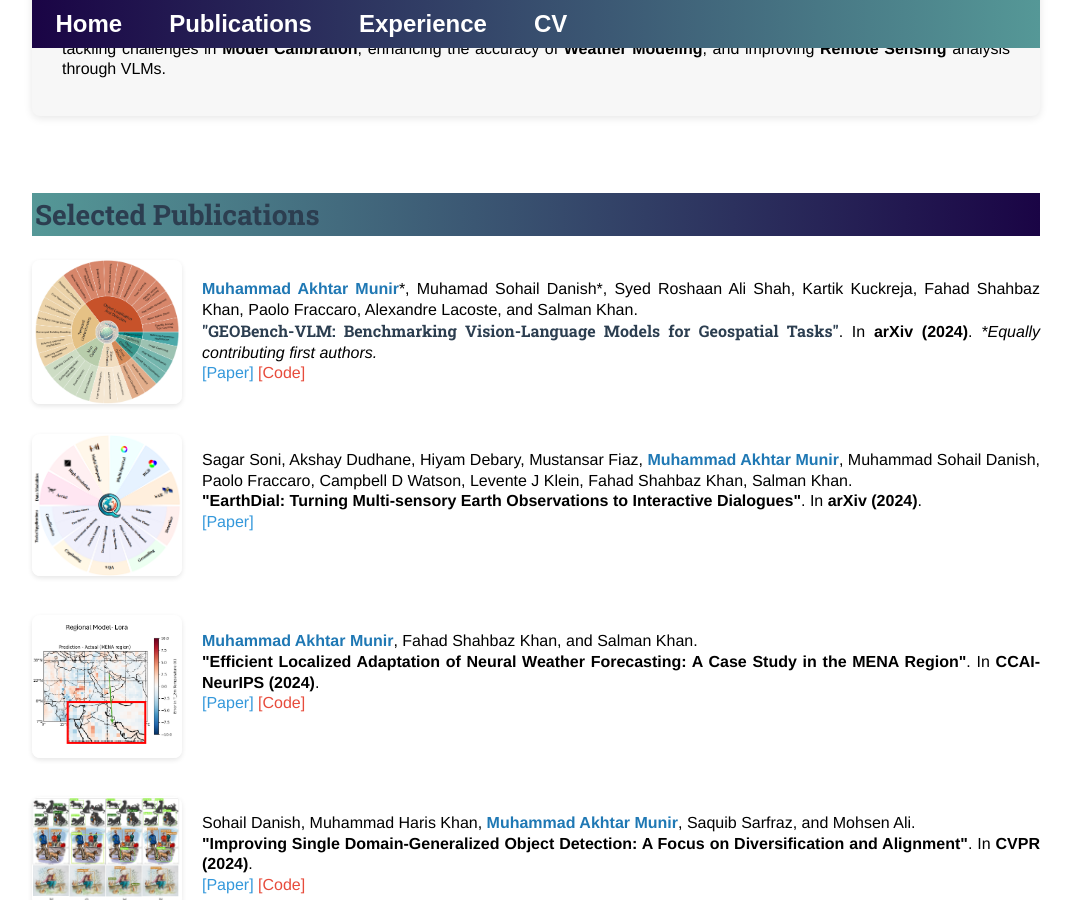
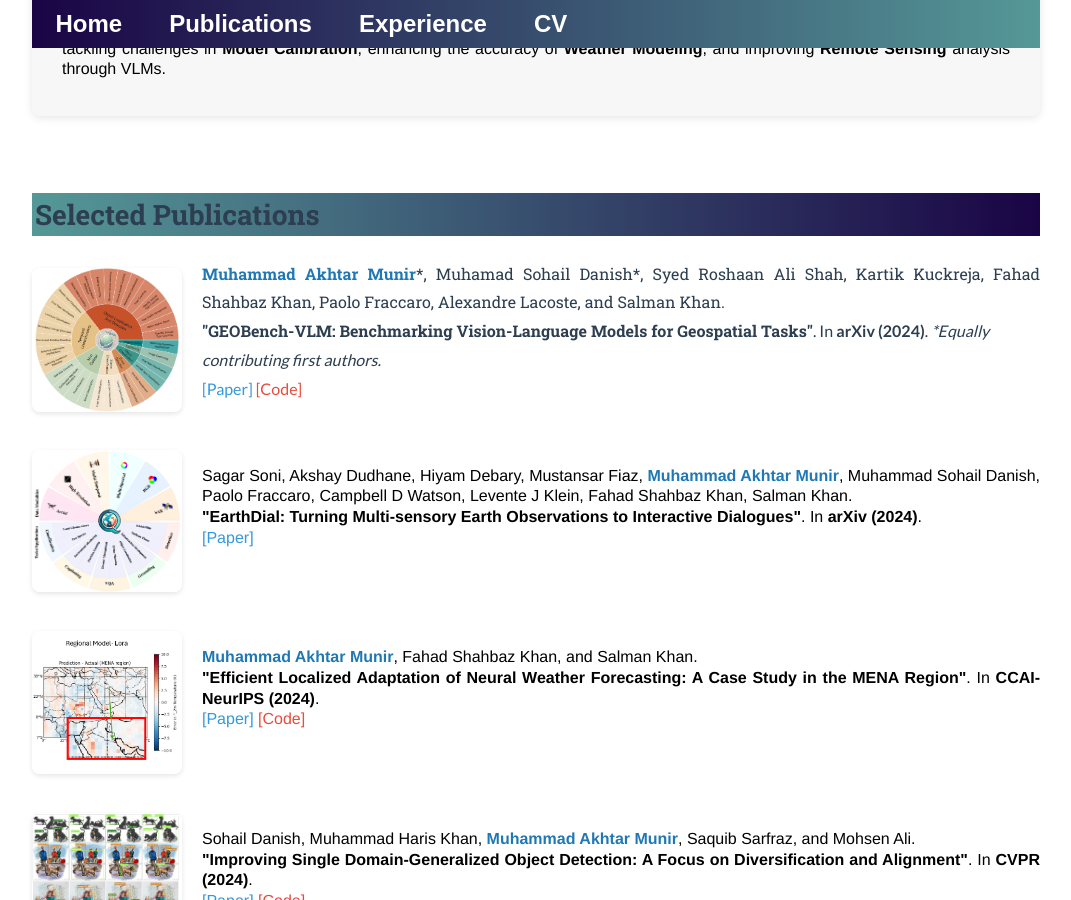
Before and after one commit to akhtarvision/akhtarvision.github.io, a Jekyll site: the page built from index.html, in a window 1280 px wide and 900 px high, scrolled down 392 px. Shown: the whole window, without its empty margins (104-1175 px from the left). Built offline with Jekyll 4.4.1, drawn with Linux system fonts in a browser that asks for light colours.

Commit message:
Update index.html

```diff
--- a/index.html
+++ b/index.html
@@ -61,7 +61,9 @@
             <!-- Publication Details -->
             <div style="flex: 1;">
                 <p style="margin: 0;">
-                    <b style="color: #1f78b4;">Muhammad Akhtar Munir</b>*, Muhamad Sohail Danish*, Syed Roshaan Ali Shah, Kartik Kuckreja, Fahad Shahbaz Khan, Paolo Fraccaro, Alexandre Lacoste, and Salman Khan.<br>
+                    <p style="font-family: 'Roboto Slab', serif; font-size: 16px; line-height: 1.8; color: #2c3e50; margin: 0;">
+                        <b style="font-family: 'Roboto Slab', serif; color: #1f78b4;">Muhammad Akhtar Munir</b>*, Muhamad Sohail Danish*, Syed Roshaan Ali Shah, Kartik Kuckreja, Fahad Shahbaz Khan, Paolo Fraccaro, Alexandre Lacoste, and Salman Khan.
+                    </p>
                     <strong style="font-family: 'Roboto Slab', serif; font-size: 16px; color: #2c3e50;">"GEOBench-VLM: Benchmarking Vision-Language Models for Geospatial Tasks"</strong>.
                     In <strong>arXiv (2024)</strong>. <i>*Equally contributing first authors.</i><br>
                     <a href="https://arxiv.org/pdf/2411.19325" style="text-decoration: none; color: #3498db;">[Paper]</a>
```
